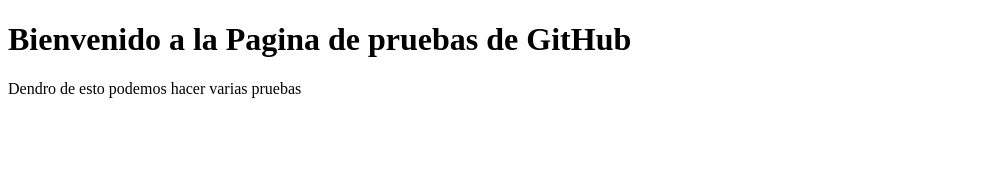
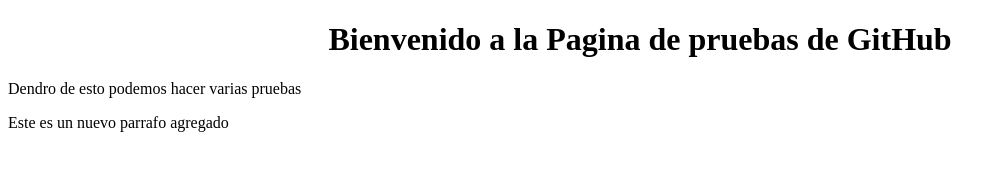
Before and after one commit to oldageek/pagina-web, a plain HTML site: page index.html in a window 1280 px wide. Shown: the whole page, without its empty margins (0-1006 px from the left). Drawn offline with Linux system fonts and the light colour scheme.

Commit message:
Agregar Estilo
Agregamos un nuevo parrafo y estilos en los titulos

```diff
--- a/index.html
+++ b/index.html
@@ -5,7 +5,8 @@
 	<title>Estudio fotografico Kodac</title>
 </head>
 <body>
-	<h1>Bienvenido a la Pagina de pruebas de GitHub</h1>
+	<h1 style="text-align: center">Bienvenido a la Pagina de pruebas de GitHub</h1>
 	<p>Dendro de esto podemos hacer varias pruebas</p>
+	<p>Este es un nuevo parrafo agregado</p>
 </body>
 </html>
```
